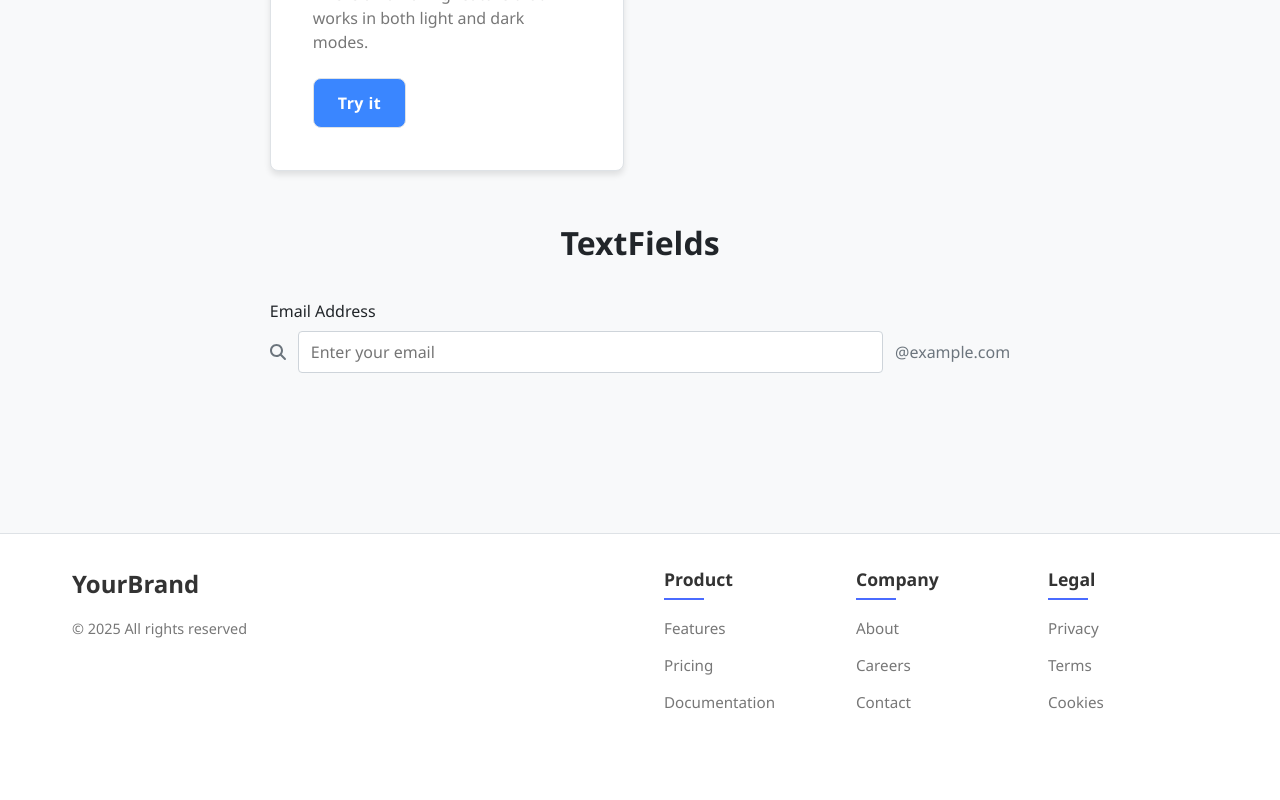
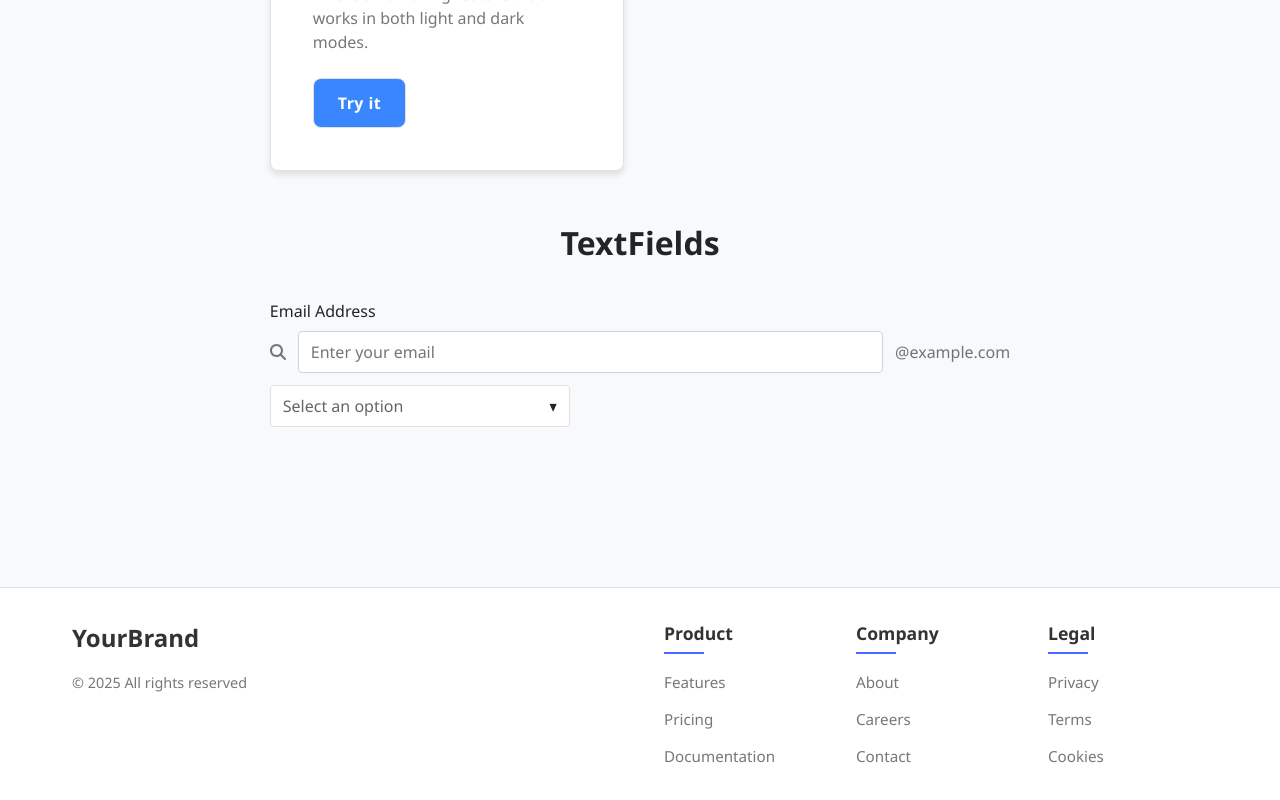
Before and after one commit to ChanukaNadun/perfect-front-end-react, a React (Create React App) app: page / in a window 1280 px wide. Shown: the part 946-1746 px from the top of the page. Before the commit the page ends 1692 px from the top, so only its background shows below. Built offline with nearby package versions, Linux system fonts and the light colour scheme.

Commit message:
add dropdown component

```diff
--- a/src/App.js
+++ b/src/App.js
@@ -7,6 +7,7 @@ import "./App.css"
 import { TextField } from "./components/common/TextField";
 import { FontAwesomeIcon } from "@fortawesome/react-fontawesome";
 import { faSearch } from "@fortawesome/free-solid-svg-icons";
+import { Dropdown } from "./components/common/DropDown";
 
 const App = () => {
   const navLinks = [
@@ -15,6 +16,8 @@ const App = () => {
     { href: "#about", label: "About" },
     { href: "#contact", label: "Contact" },
   ];
+
+
 
   return (
     <ThemeProvider>
@@ -84,6 +87,16 @@ const App = () => {
               onChange={handlePasswordChange}
               onBlur={validatePassword}
             /> */}
+            <Dropdown
+              options={[
+                { value: "1", label: "Option 1" },
+                { value: "2", label: "Option 2" },
+                { value: "3", label: "Option 3" },
+              ]}
+              // value={selectedValue}
+              // onChange={setSelectedValue}
+              placeholder="Select an option"
+            />
           </section>
         </main>
       </Layout>
--- /dev/null
+++ b/src/components/common/DropDown/Dropdown.css
@@ -0,0 +1,203 @@
+.dropdown {
+  --dropdown-padding-y: 0.5rem;
+  --dropdown-padding-x: 0.75rem;
+  --dropdown-border-radius: 4px;
+  --dropdown-border-width: 1px;
+  --dropdown-font-size: 1rem;
+  --dropdown-min-height: 2.5rem;
+
+  position: relative;
+  width: 100%;
+  max-width: 300px;
+  font-family: inherit;
+  margin-bottom: 1rem;
+}
+
+/* Size variants */
+.dropdown--small {
+  --dropdown-padding-y: 0.375rem;
+  --dropdown-padding-x: 0.5rem;
+  --dropdown-font-size: 0.875rem;
+  --dropdown-min-height: 2rem;
+}
+
+.dropdown--medium {
+  --dropdown-padding-y: 0.5rem;
+  --dropdown-padding-x: 0.75rem;
+  --dropdown-font-size: 1rem;
+  --dropdown-min-height: 2.5rem;
+}
+
+.dropdown--large {
+  --dropdown-padding-y: 0.75rem;
+  --dropdown-padding-x: 1rem;
+  --dropdown-font-size: 1.125rem;
+  --dropdown-min-height: 3rem;
+}
+
+/* Variant styles */
+.dropdown--outlined .dropdown__trigger {
+  border: var(--dropdown-border-width) solid;
+  border-radius: var(--dropdown-border-radius);
+}
+
+.dropdown--filled .dropdown__trigger {
+  border: var(--dropdown-border-width) solid transparent;
+  border-bottom: var(--dropdown-border-width) solid;
+  border-radius: var(--dropdown-border-radius) var(--dropdown-border-radius) 0 0;
+}
+
+.dropdown--standard .dropdown__trigger {
+  border: none;
+  border-bottom: var(--dropdown-border-width) solid;
+  border-radius: 0;
+  padding-left: 0;
+}
+
+/* Label */
+.dropdown__label {
+  display: block;
+  margin-bottom: 0.5rem;
+  font-weight: 500;
+}
+
+/* Trigger (the visible dropdown control) */
+.dropdown__trigger {
+  display: flex;
+  align-items: center;
+  justify-content: space-between;
+  padding: var(--dropdown-padding-y) var(--dropdown-padding-x);
+  min-height: var(--dropdown-min-height);
+  font-size: var(--dropdown-font-size);
+  cursor: pointer;
+  user-select: none;
+  transition: all 0.2s ease;
+}
+
+.dropdown__trigger--active {
+  box-shadow: 0 0 0 2px rgba(58, 134, 255, 0.2);
+}
+
+/* Selected value display */
+.dropdown__selected-value {
+  flex: 1;
+  overflow: hidden;
+  text-overflow: ellipsis;
+  white-space: nowrap;
+}
+
+.dropdown__placeholder {
+  opacity: 0.7;
+}
+
+/* Indicators (clear button and arrow) */
+.dropdown__indicators {
+  display: flex;
+  align-items: center;
+  gap: 0.5rem;
+}
+
+.dropdown__clear {
+  background: none;
+  border: none;
+  font-size: 1.2em;
+  cursor: pointer;
+  padding: 0 0.25rem;
+  opacity: 0.5;
+  transition: opacity 0.2s;
+}
+
+.dropdown__clear:hover {
+  opacity: 1;
+}
+
+.dropdown__arrow {
+  transition: transform 0.2s;
+}
+
+.dropdown__trigger--active .dropdown__arrow {
+  transform: rotate(180deg);
+}
+
+/* Dropdown menu */
+.dropdown__menu {
+  position: absolute;
+  top: 100%;
+  left: 0;
+  right: 0;
+  z-index: 1000;
+  border: var(--dropdown-border-width) solid;
+  border-radius: 0 0 var(--dropdown-border-radius) var(--dropdown-border-radius);
+  margin-top: -1px;
+  max-height: 300px;
+  overflow-y: auto;
+  box-shadow: 0 4px 8px rgba(0, 0, 0, 0.1);
+}
+
+.dropdown--filled .dropdown__menu,
+.dropdown--standard .dropdown__menu {
+  border-radius: 0 0 var(--dropdown-border-radius) var(--dropdown-border-radius);
+}
+
+/* Search input */
+.dropdown__search {
+  padding: 0.5rem;
+  border-bottom: var(--dropdown-border-width) solid;
+}
+
+.dropdown__search input {
+  width: 100%;
+  padding: 0.5rem;
+  border: none;
+  outline: none;
+  font-size: var(--dropdown-font-size);
+}
+
+/* Options list */
+.dropdown__options {
+  list-style: none;
+  margin: 0;
+  padding: 0;
+}
+
+.dropdown__option {
+  padding: var(--dropdown-padding-y) var(--dropdown-padding-x);
+  cursor: pointer;
+  transition: all 0.2s;
+}
+
+.dropdown__option:hover {
+  background-color: rgba(0, 0, 0, 0.05);
+}
+
+.dropdown__option--selected {
+  font-weight: 500;
+}
+
+.dropdown__no-options {
+  padding: var(--dropdown-padding-y) var(--dropdown-padding-x);
+  opacity: 0.7;
+  text-align: center;
+}
+
+/* Helper text */
+.dropdown__helper-text {
+  font-size: 0.75rem;
+  margin-top: 0.25rem;
+  min-height: 1em;
+}
+
+/* Error state */
+.dropdown--error .dropdown__trigger {
+  border-color: var(--error-color);
+}
+
+.dropdown--error .dropdown__helper-text {
+  color: var(--error-color);
+}
+
+/* Disabled state */
+.dropdown--disabled .dropdown__trigger {
+  cursor: not-allowed;
+  opacity: 0.7;
+}
--- /dev/null
+++ b/src/components/common/DropDown/index.jsx
@@ -0,0 +1,172 @@
+import React, { useState, useRef, useEffect } from 'react';
+import { useThemeColors } from '../../../hooks/useTheme';
+import './Dropdown.css';
+
+export const Dropdown = ({
+  options,
+  value,
+  onChange,
+  placeholder = 'Select an option',
+  disabled = false,
+  searchable = false,
+  clearable = false,
+  className = '',
+  label,
+  error,
+  helperText,
+  size = 'medium',
+  variant = 'outlined',
+}) => {
+  const colors = useThemeColors();
+  const [isOpen, setIsOpen] = useState(false);
+  const [searchTerm, setSearchTerm] = useState('');
+  const dropdownRef = useRef(null);
+
+  const filteredOptions = searchable
+    ? options.filter(option =>
+        option.label.toLowerCase().includes(searchTerm.toLowerCase())
+      )
+    : options;
+
+  const selectedOption = options.find(option => option.value === value);
+
+  const handleClickOutside = (event) => {
+    if (dropdownRef.current && !dropdownRef.current.contains(event.target)) {
+      setIsOpen(false);
+    }
+  };
+
+  useEffect(() => {
+    document.addEventListener('mousedown', handleClickOutside);
+    return () => {
+      document.removeEventListener('mousedown', handleClickOutside);
+    };
+  }, []);
+
+  const toggleDropdown = () => {
+    if (!disabled) {
+      setIsOpen(!isOpen);
+      if (!isOpen) {
+        setSearchTerm('');
+      }
+    }
+  };
+
+  const handleSelect = (optionValue) => {
+    onChange(optionValue);
+    setIsOpen(false);
+    setSearchTerm('');
+  };
+
+  const handleClear = (e) => {
+    e.stopPropagation();
+    onChange(null);
+  };
+
+  return (
+    <div
+      className={`dropdown ${className} dropdown--${size} dropdown--${variant} ${
+        disabled ? 'dropdown--disabled' : ''
+      } ${error ? 'dropdown--error' : ''}`}
+      ref={dropdownRef}
+    >
+      {label && (
+        <label
+          className="dropdown__label"
+          style={{ color: error ? colors.error : colors.text }}
+        >
+          {label}
+        </label>
+      )}
+
+      <div
+        className={`dropdown__trigger ${isOpen ? 'dropdown__trigger--active' : ''}`}
+        onClick={toggleDropdown}
+        style={{
+          backgroundColor: colors.cardBg,
+          borderColor: error ? colors.error : colors.border,
+          color: colors.text,
+        }}
+      >
+        <div className="dropdown__selected-value">
+          {selectedOption ? (
+            <span>{selectedOption.label}</span>
+          ) : (
+            <span className="dropdown__placeholder">{placeholder}</span>
+          )}
+        </div>
+
+        <div className="dropdown__indicators">
+          {clearable && value && (
+            <button
+              className="dropdown__clear"
+              onClick={handleClear}
+              aria-label="Clear selection"
+            >
+              ×
+            </button>
+          )}
+          <span className="dropdown__arrow">▾</span>
+        </div>
+      </div>
+
+      {isOpen && (
+        <div
+          className="dropdown__menu"
+          style={{
+            backgroundColor: colors.cardBg,
+            borderColor: colors.border,
+          }}
+        >
+          {searchable && (
+            <div className="dropdown__search">
+              <input
+                type="text"
+                value={searchTerm}
+                onChange={e => setSearchTerm(e.target.value)}
+                placeholder="Search..."
+                autoFocus
+                style={{
+                  color: colors.text,
+                  backgroundColor: colors.cardBg,
+                }}
+              />
+            </div>
+          )}
+
+          <ul className="dropdown__options">
+            {filteredOptions.length > 0 ? (
+              filteredOptions.map(option => (
+                <li
+                  key={option.value}
+                  className={`dropdown__option ${
+                    value === option.value ? 'dropdown__option--selected' : ''
+                  }`}
+                  onClick={() => handleSelect(option.value)}
+                  style={{
+                    backgroundColor:
+                      value === option.value ? colors.primary : 'transparent',
+                    color: value === option.value ? '#fff' : colors.text,
+                  }}
+                >
+                  {option.label}
+                </li>
+              ))
+            ) : (
+              <li className="dropdown__no-options">No options found</li>
+            )}
+          </ul>
+        </div>
+      )}
+
+      {helperText && (
+        <div
+          className="dropdown__helper-text"
+          style={{ color: error ? colors.error : colors.textSecondary }}
+        >
+          {helperText}
+        </div>
+      )}
+    </div>
+  );
+};
```
